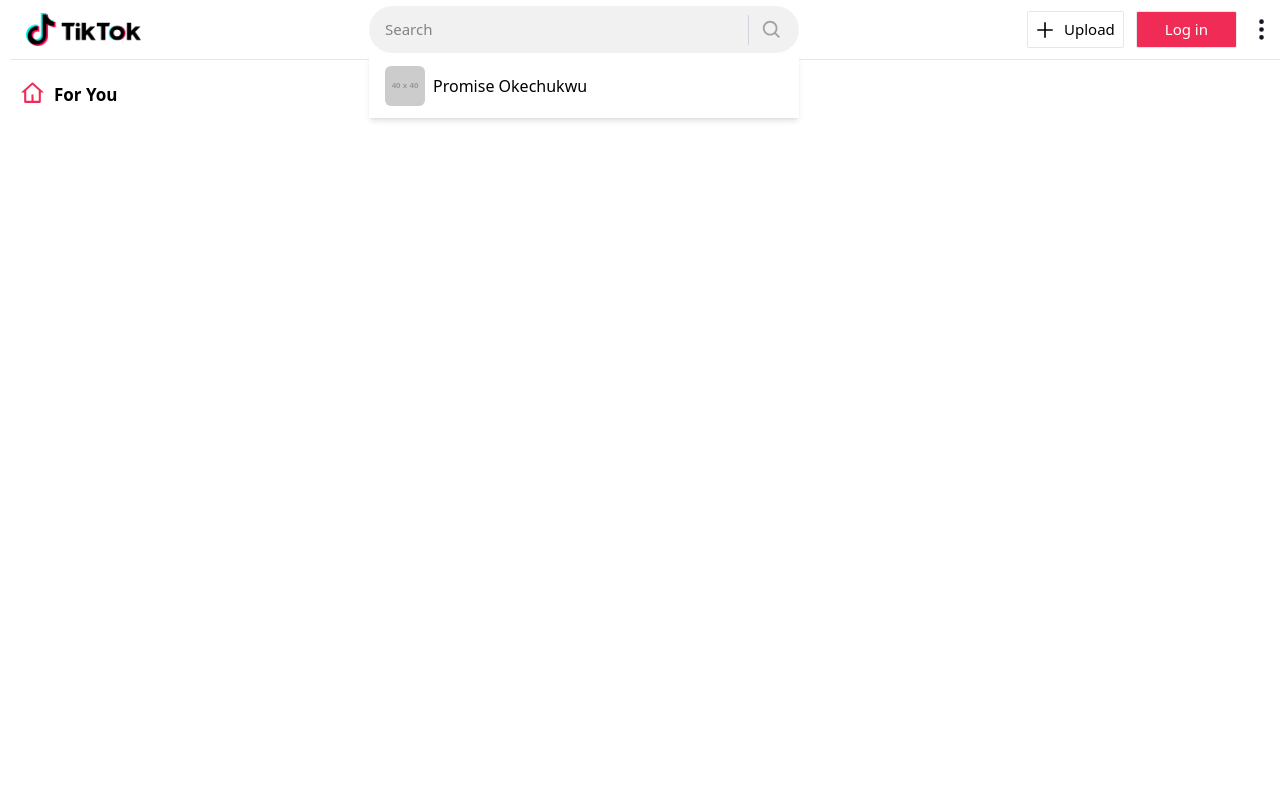
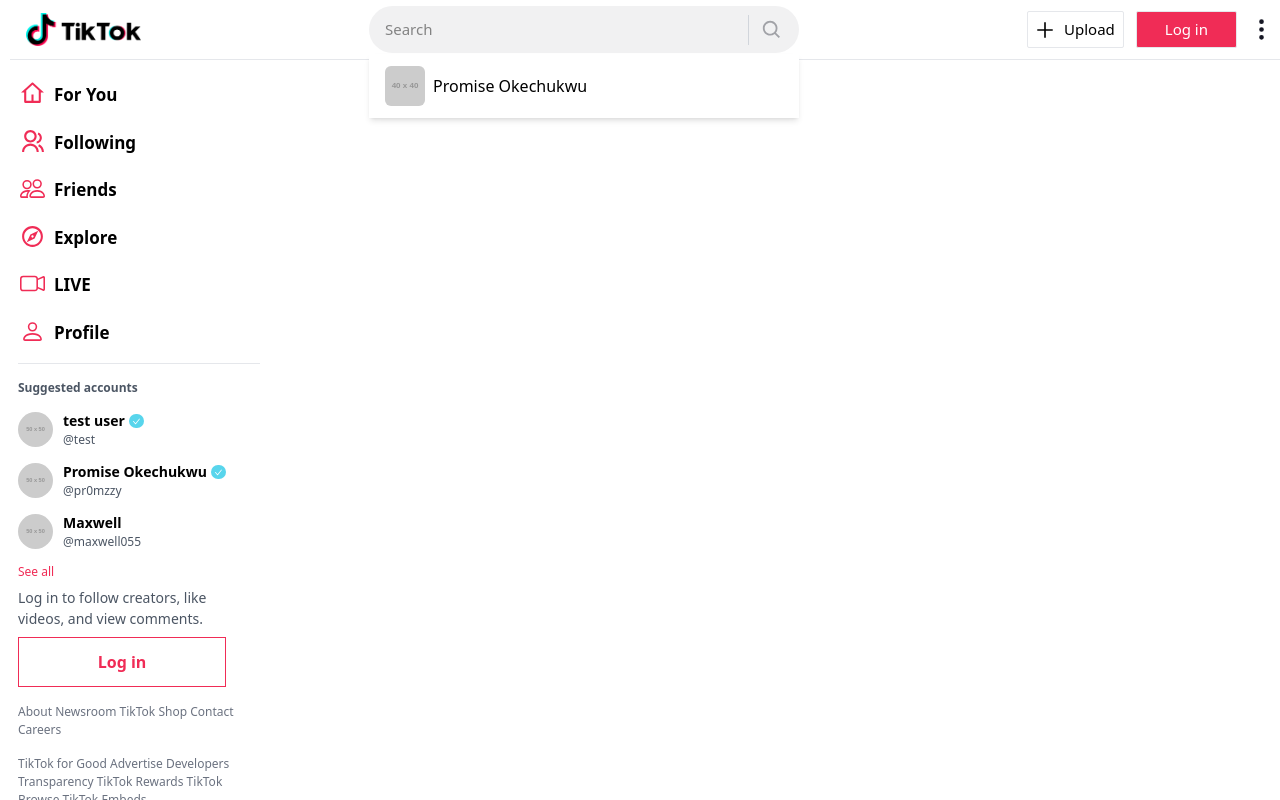
Before and after one commit to PromzzyKoncepts/Tiktok, a Next.js app: page / in a window 1280 px wide. Built offline with nearby package versions, Linux system fonts and the light colour scheme.

Commit message:
modify file with other sidebar content

```diff
--- a/app/layouts/includes/SideNavMain.tsx
+++ b/app/layouts/includes/SideNavMain.tsx
@@ -1,19 +1,174 @@
+""
+
 import Link from "next/link";
 import { usePathname, useRouter } from "next/navigation";
-import React from "react";
+import React, { useState } from "react";
 import MenuItem from "./MenuItem";
-
+import ClientOnly from "@/app/components/ClientOnly";
+import MenuItemFollow from "@/app/layouts/includes/MenuItemFollow";
 
 const SideNavMain = () => {
   const pathName = usePathname();
+  const currentYear: number = new Date().getFullYear()
+  const [isHovered, setIsHovered] = useState(false);
 
   return (
     <>
-      <div id="SideNavMain" className={`fixed z-20 pt-[70px] h-full bg-white lg:border-r-0 border-r w-[75px] overflow-auto ${pathName === "/" ? "lg:w-[310px]" : "lg:w-[220px]"}`}>
+      <div
+        id="SideNavMain"
+        className={`fixed z-20 pt-[70px] h-full bg-white lg:border-r-0 border-r w-[75px] hover:overflow-scroll ${
+          pathName === "/" ? "lg:w-[250px]" : "lg:w-[220px]"
+        }`}
+        onMouseEnter={() => setIsHovered(true)}
+        onMouseLeave={() => setIsHovered(false)}
+        style={{ overflowY: isHovered ? "scroll" : "hidden" }}
+      >
         <div className="lg:w-full w-[55px] mx-auto">
           <Link href="/" className="">
-            <MenuItem iconString="For You" colorString={pathName == "/" ? "#f02c56" : ""} sizeString="25"/>
+            <MenuItem
+              iconString="For You"
+              colorString={pathName == "/" ? "#f02c56" : ""}
+              sizeString="25"
+            />
           </Link>
+          <Link href="/following">
+            <MenuItem
+              iconString="Following"
+              colorString={pathName == "/" ? "#f02c56" : ""}
+              sizeString="25"
+            />
+          </Link>
+          <Link href="/friends">
+            <MenuItem
+              iconString="Friends"
+              colorString={pathName == "/" ? "#f02c56" : ""}
+              sizeString="25"
+            />
+          </Link>
+          <Link href="/explore">
+            <MenuItem
+              iconString="Explore"
+              colorString={pathName == "/" ? "#f02c56" : ""}
+              sizeString="25"
+            />
+          </Link>
+          <Link href="/live">
+            <MenuItem
+              iconString="LIVE"
+              colorString={pathName == "/" ? "#f02c56" : ""}
+              sizeString="25"
+            />
+          </Link>
+          <Link href="/@">
+            <MenuItem
+              iconString="Profile"
+              colorString={pathName == "/" ? "#f02c56" : ""}
+              sizeString="25"
+            />
+          </Link>
+
+          <div className="border-b lg:ml-2  mt-2"></div>
+          <h3 className="hidden lg:block text-xs text-gray-600 font-semibold pb-2 px-2 pt-4">
+            Suggested accounts
+          </h3>
+
+          <div className="block pt-3 lg:hidden" />
+          <ClientOnly>
+            <div className="cursor-pointer">
+              <MenuItemFollow
+                user={{
+                  id: "1",
+                  name: "test user",
+                  username: "test",
+                  image: "https://placehold.co/50",
+                  verified: true,
+                }}
+              />
+              <MenuItemFollow
+                user={{
+                  id: "1",
+                  name: "Promise Okechukwu",
+                  username: "pr0mzzy",
+                  image: "https://placehold.co/50",
+                  verified: true,
+                }}
+              />
+              <MenuItemFollow
+                user={{
+                  id: "1",
+                  name: "Maxwell",
+                  username: "maxwell055",
+                  image: "https://placehold.co/50",
+                  verified: false,
+                }}
+              />
+            </div>
+          </ClientOnly>
+
+          <button className="lg:block hidden text-[#f02c56] pt-1.5 pl-2 text-[12px]">
+            See all
+          </button>
+          {!true ? (
+            <div>
+              <div className="border-b lg:ml-2  mt-2"></div>
+              <h3 className="hidden lg:block text-xs text-gray-600 font-semibold pb-2 px-2 pt-4">
+                following accounts
+              </h3>
+
+              <div className="block pt-3 lg:hidden" />
+              <ClientOnly>
+                <div className="cursor-pointer">
+                  <MenuItemFollow
+                    user={{
+                      id: "1",
+                      name: "Promise Okechukwu",
+                      username: "pr0mzzy",
+                      image: "https://placehold.co/50",
+                      verified: true,
+                    }}
+                  />
+                  <MenuItemFollow
+                    user={{
+                      id: "1",
+                      name: "Maxwell",
+                      username: "maxwell055",
+                      image: "https://placehold.co/50",
+                      verified: false,
+                    }}
+                  />
+                </div>
+              </ClientOnly>
+
+              <button className="lg:block hidden text-[#f02c56] pt-1.5 pl-2 text-[12px]">
+                See more
+              </button>
+            </div>
+          ) : (
+            <div className="pt-1.5 lg:block hidden pl-2 pr-2">
+              <p className="text-gray-600 text-[14px]">
+                Log in to follow creators, like videos, and view comments.
+              </p>
+              <button className="text-[#f02c56] font-bold p-3 border mt-2 border-[#f02c56] w-[13rem]">
+                Log in
+              </button>
+            </div>
+          )}
+
+          <div className="lg:block hidden text-[12px] text-gray-500">
+            <p className="pt-4 px-2">
+              About   Newsroom   TikTok Shop    Contact Careers
+            </p>
+            <p className="pt-4 px-2">
+              TikTok for Good Advertise Developers Transparency TikTok Rewards
+              TikTok Browse TikTok Embeds
+            </p>
+            <p className="pt-4 px-2">
+              Help Safety Terms Privacy Creator Portal Community Guidelines
+            </p>
+            <p className="pt-4 px-2">© {currentYear} TikTok</p>
+          </div>
+
+          <div className="pb-14"></div>
         </div>
       </div>
     </>
```
